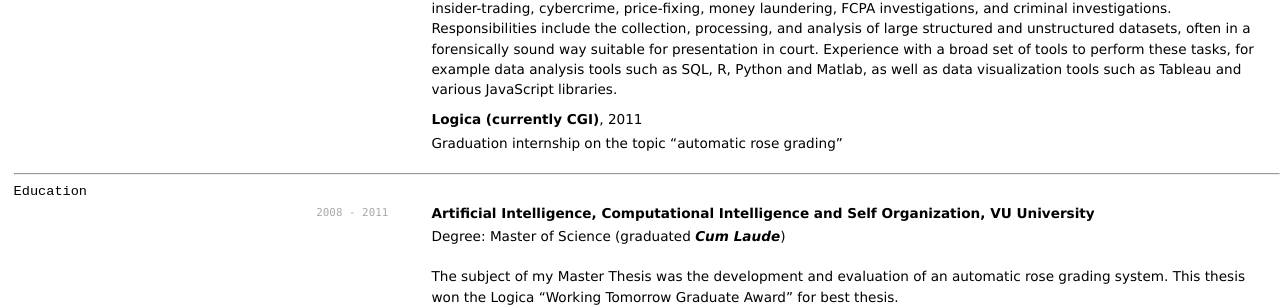
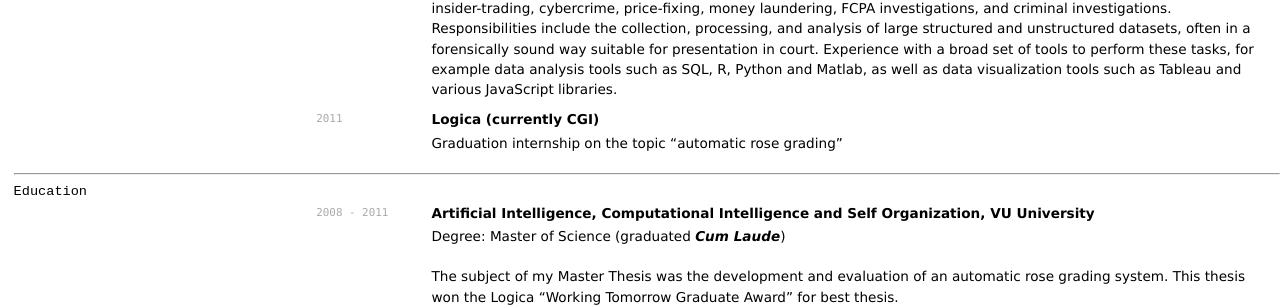
Before and after one commit to Bergvca/bergvca.github.io, a Jekyll site: the page built from index.md, in a window 1280 px wide. Shown: the part 713-1020 px from the top of the page. Built offline with Jekyll 4.4.1, drawn with Linux system fonts in a browser that asks for light colours.

Commit message:
small change

```diff
--- a/index.md
+++ b/index.md
@@ -56,7 +56,7 @@ large structured and unstructured datasets, often in a forensically sound way su
 Experience with a broad set of tools to perform these tasks, for example data analysis tools such as SQL, R, Python and
 Matlab, as well as data visualization tools such as Tableau and various JavaScript libraries.
 
-**Logica (currently CGI)**, 2011
+`2011` **Logica (currently CGI)**
 * Graduation internship on the topic “automatic rose grading”
 
 ---
```
Also changed, not shown: 1 other file.
